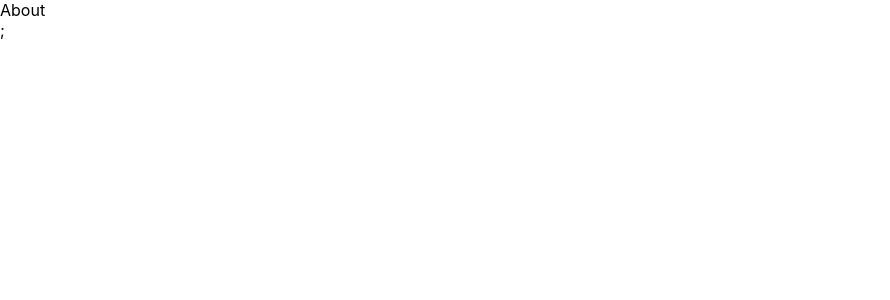
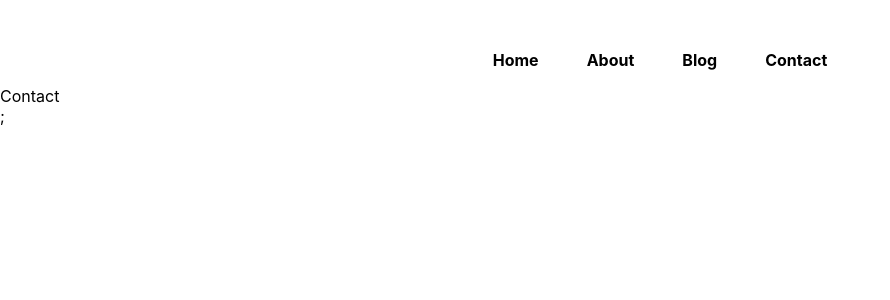
Before and after one commit to AnuragCoder/nextjs-app, a Next.js app: page /contact in a window 1280 px wide. Shown: the top 300 px of the page, without its empty margins (0-890 px from the left). Built offline with nearby package versions, Linux system fonts and the light colour scheme.

Commit message:
4 files modified, 1 added, 1 deleted

```diff
--- a/components/navbar.js
+++ b/components/navbar.js
@@ -1,11 +1,10 @@
 import React from 'react';
-// import styles from '../styles/Home.module.css';
+import styles from '../styles/Home.module.css';
 import Link from 'next/link';
 
 const Navbar = () => {
   return (
-    // className={styles.mainnav}
-    // <nav>
+    <nav className={styles.mainnav}>
       <ul>
         <Link href="/">
           <a>
@@ -28,7 +27,7 @@ const Navbar = () => {
           </a>
         </Link>
       </ul>
-    // </nav>
+    </nav>
   );
 };
 
--- a/pages/_app.js
+++ b/pages/_app.js
@@ -1,11 +1,9 @@
-// import Abou from './abou';
 import '../styles/globals.css';
-//import Navbar from '../components/navbar';
+import Navbar from '../components/navbar';
 function MyApp({ Component, pageProps }) {
   return (
     <>
-      {/* <Abou /> */}
-      {/* <Navbar /> */}
+      <Navbar />
       <Component {...pageProps} />;
     </>
   );
--- a/pages/contact.js
+++ b/pages/contact.js
@@ -1,5 +1,5 @@
 function Contact() {
-  return <div>About</div>;
+  return <div>Contact</div>;
 }
 
 export default Contact;
--- /dev/null
+++ b/styles/Blog.module.css
@@ -0,0 +1,20 @@
+.main {
+  min-height: 100vh;
+  flex: 1;
+  display: flex;
+  flex-direction: column;
+  justify-content: center;
+  align-items: center;
+  justify-content: flex-start;
+  padding-top: 3rem;
+}
+
+.container {
+  padding: 0 22rem;
+}
+
+@media only screen and (max-width: 600px) {
+  .container {
+    padding: 0 2.5rem;
+  }
+}
```
Also changed, not shown: pages/blog.js (+54 -0 lines), 1 other file (tests, documents, lock files or other folders). Lines whose indentation alone changed are shown as unchanged.
